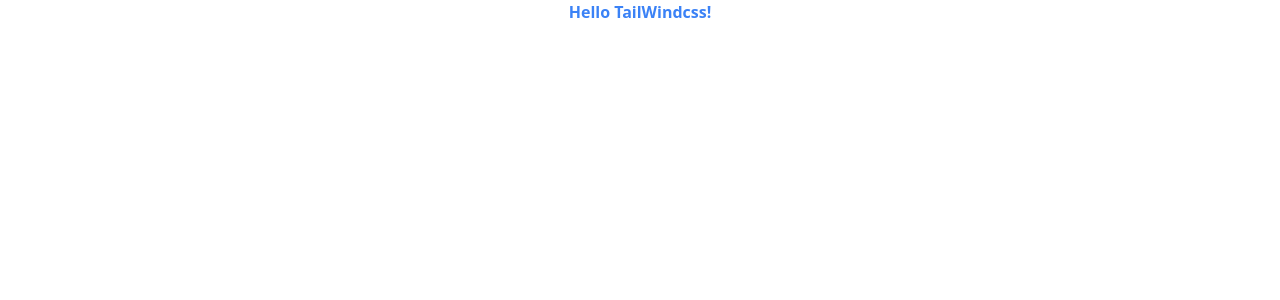
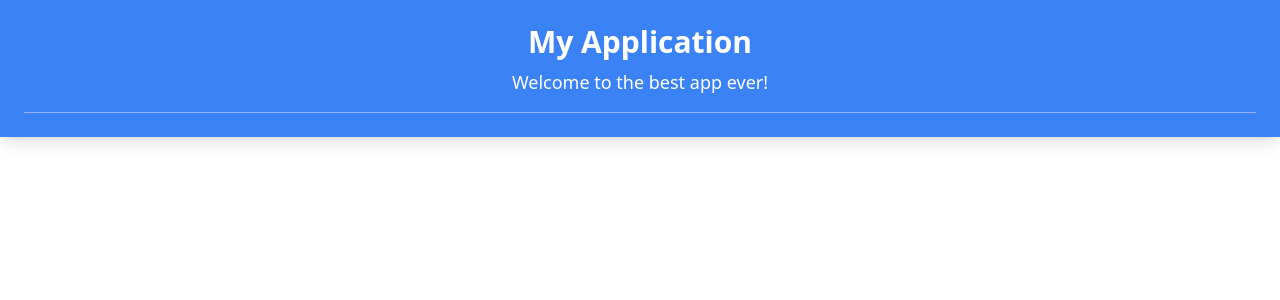
Before and after one commit to Angelowh/PasseioApp, an Angular app: page /paginas in a window 1280 px wide. Before the commit this address led to /. Shown: the top 300 px of the page. Built offline with nearby package versions, Linux system fonts and the light colour scheme.

Commit message:
criando template e layout inicial e aplicando lazy load

```diff
--- a/src/app/app-routing.module.ts
+++ b/src/app/app-routing.module.ts
@@ -1,7 +1,12 @@
 import { NgModule } from '@angular/core';
 import { RouterModule, Routes } from '@angular/router';
 
-const routes: Routes = [];
+const routes: Routes = [
+  {
+    path: 'paginas',
+    loadChildren: () => import('./template/template.module').then(m => m.TemplateModule)
+  }
+];
 
 @NgModule({
   imports: [RouterModule.forRoot(routes)],
--- a/src/app/app.component.html
+++ b/src/app/app.component.html
@@ -1,3 +1 @@
-<h1 class="text-center text-blue-500 font-bold">
-  Hello TailWindcss!
-</h1>
+<router-outlet></router-outlet>
--- /dev/null
+++ b/src/app/template/layout/layout.component.html
@@ -0,0 +1,10 @@
+<header class="bg-gradient-to-r from-blue-500 to-blue-500 text-white p-6 shadow-lg">
+    <div class="text-center">
+        <h1 class="text-3xl font-bold">My Application</h1>
+        <p class="mt-2 text-lg">Welcome to the best app ever!</p>
+    </div>
+
+    <div class="mt-4">
+        <hr class="border-t border-blue opacity-50">
+    </div>
+</header>
```
Also changed, not shown: src/app/template/layout/layout.component.ts (added, +11 -0 lines), src/app/template/template-routing.module.ts (added, +16 -0 lines), src/app/template/template.module.ts (added, +17 -0 lines), src/app/template/layout/layout.component.scss (added), 1 other file (tests, documents, lock files or other folders).
